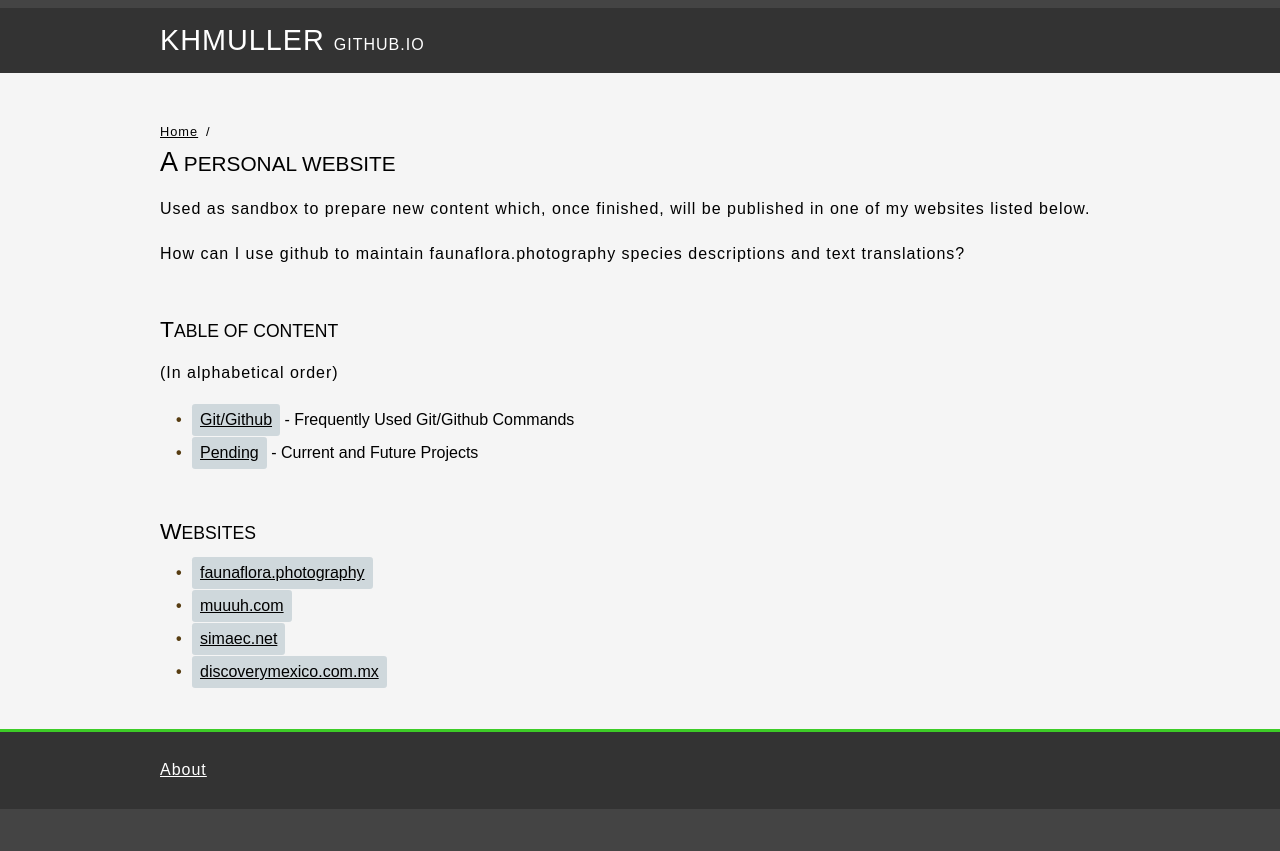
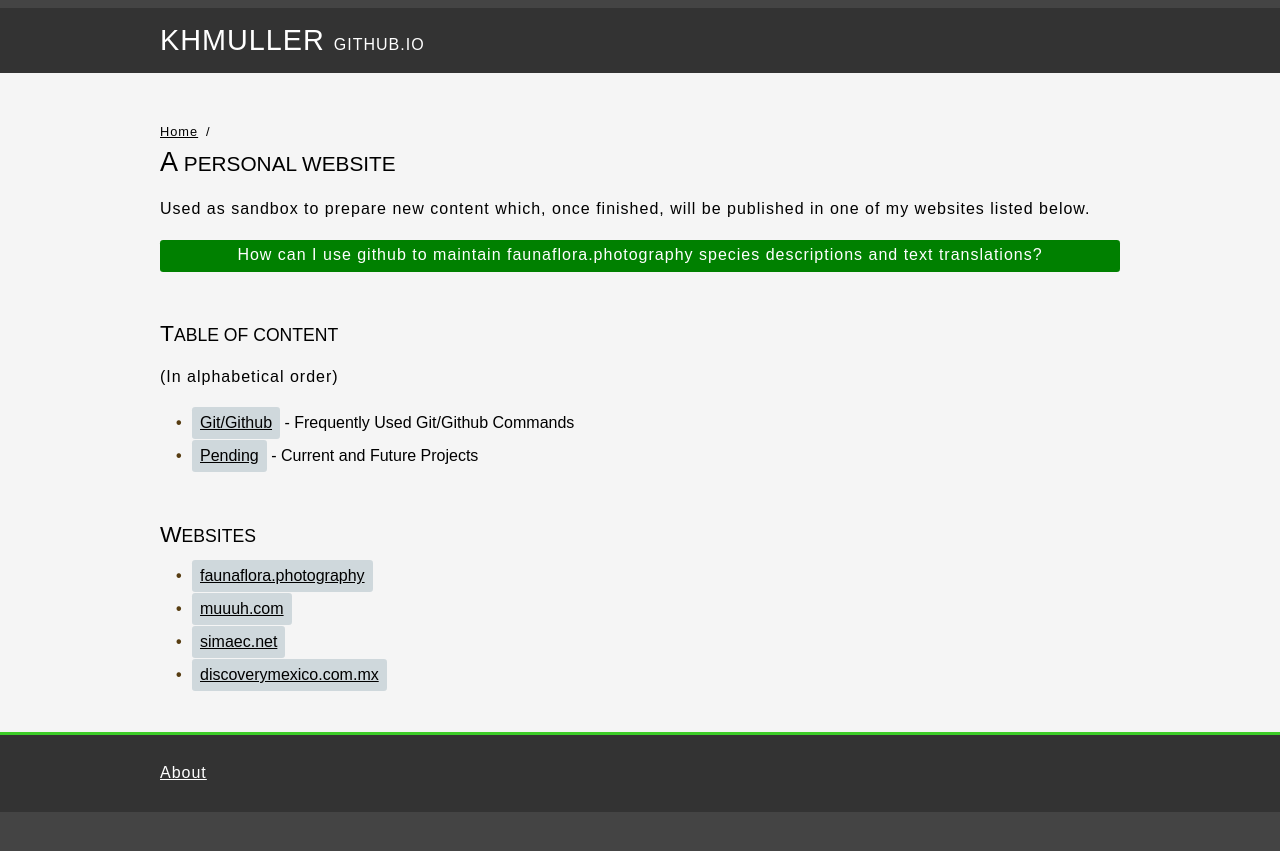
Before and after one commit to KHMuller/khmuller.github.io, a Jekyll site: the page built from index.md, in a window 1280 px wide. Shown: the top 851 px of the page. Built offline with Jekyll 4.4.1, drawn with Linux system fonts in a browser that asks for light colours.

Commit message:
Update styles.css

```diff
--- a/assets/css/styles.css
+++ b/assets/css/styles.css
@@ -111,6 +111,15 @@ aside {
         padding: 0 0.2rem 0 0;
         line-height: 1.1rem;
         background-color: whitesmoke;
+    }
+
+    p.enhanced {
+        background-color: #008000;
+        padding: 0.3rem;
+        border-radius: 0.2rem;
+        color: white;
+        line-height: 1.4rem;
+        text-align: center;
     }
 h2 {
     margin-top:0;
```
